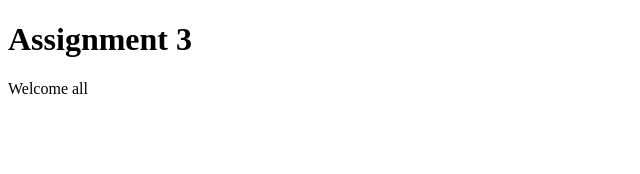
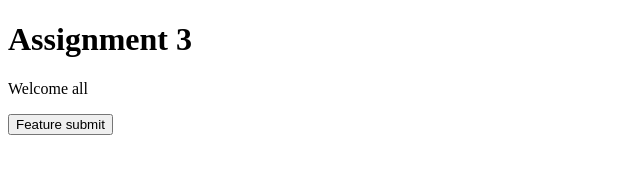
Before and after one commit to Hari-Venkat/assign1, a plain HTML site: page index.html in a window 1280 px wide. Shown: the whole page, without its empty margins (0-640 px from the left). Drawn offline with Linux system fonts and the light colour scheme.

Commit message:
Change in feature branch

```diff
--- a/index.html
+++ b/index.html
@@ -8,5 +8,6 @@
 <body>
     <h1>Assignment 3</h1>
     <p>Welcome all</p>
+    <button>Feature submit</button>
 </body>
 </html>
```
